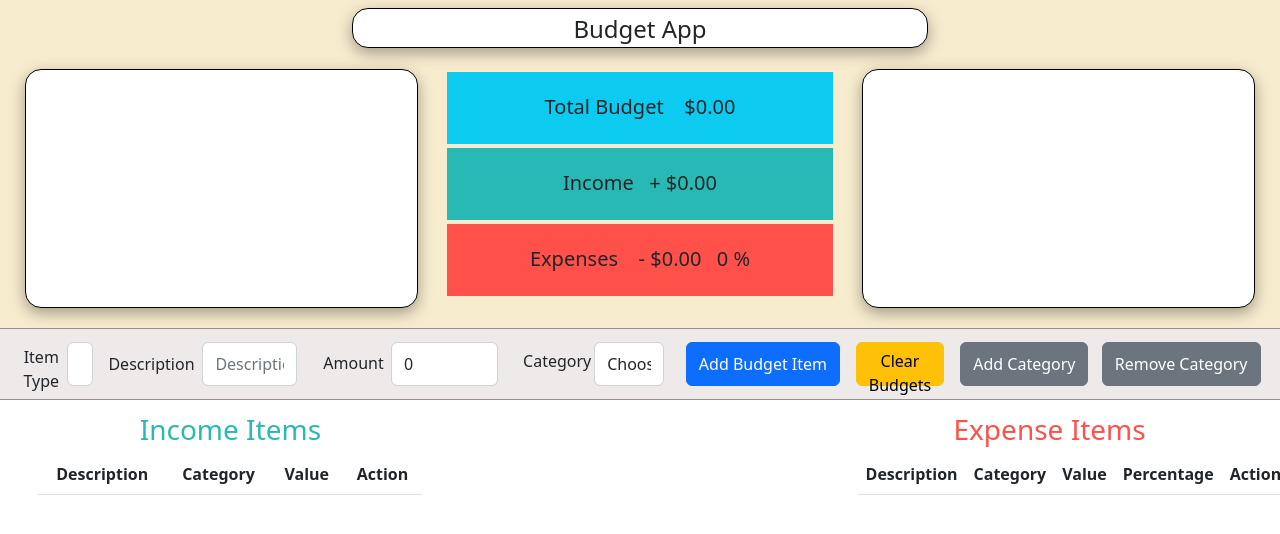
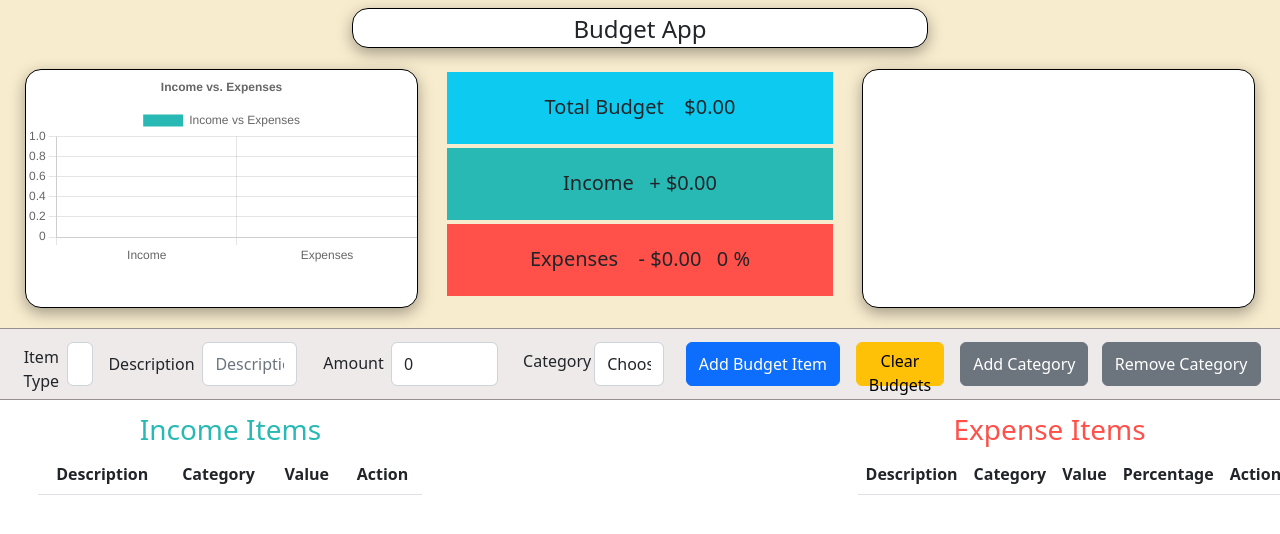
Before and after one commit to ipcampbell12/react_budget_app, a React (Create React App) app: page / in a window 1280 px wide. Shown: the top 534 px of the page. Built offline with nearby package versions, Linux system fonts and the light colour scheme.

Commit message:
bar chart

```diff
--- a/package.json
+++ b/package.json
@@ -10,6 +10,7 @@
     "node-sass": "^7.0.3",
     "react": "^18.2.0",
     "react-bootstrap": "^2.6.0",
+    "react-chartjs-2": "^5.0.1",
     "react-dom": "^18.2.0",
     "react-scripts": "5.0.1",
     "web-vitals": "^2.1.4"
--- a/src/App.js
+++ b/src/App.js
@@ -92,7 +92,7 @@ function App() {
           <h1> Budget App</h1>
         </div>
         <div className="upper">
-          <BarChart />
+          <BarChart income={incomeTotal} expenses={expenseTotal} />
           <TotalBudget income={numberFormatter.format(incomeTotal)} expenses={numberFormatter.format(expenseTotal)} difference={numberFormatter.format(difference)} percentage={overalPercentage} />
           <PieChart />
         </div>
--- a/src/App.scss
+++ b/src/App.scss
@@ -113,7 +113,7 @@ body {
           margin: 1%;
           height: 30%;
           width: auto;
-          background-color: #FF5049;
+          background-color: #ff5049;
           padding-bottom: 1%;
           padding-top: 5%;
 
--- a/src/components/BarChart.js
+++ b/src/components/BarChart.js
@@ -1,9 +1,69 @@
-import React from 'react';
+import React, { useState, useEffect } from 'react';
+import {
+    Chart as ChartJS,
+    CategoryScale,
+    LinearScale,
+    BarElement,
+    Title,
+    Tooltip,
+    Legend,
+} from 'chart.js'
 
-function BarChart(props) {
+import { Bar } from "react-chartjs-2"
+
+ChartJS.register(
+    CategoryScale,
+    LinearScale,
+    BarElement,
+    Title,
+    Tooltip,
+    Legend
+)
+
+
+
+function BarChart({ income, expenses }) {
+
+    const [chartData, setChartData] = useState({
+        datasets: [],
+    })
+
+    const [chartOptions, setChartOptions] = useState({});
+
+
+    useEffect(() => {
+        setChartData({
+            labels: ['Income', 'Expenses'],
+            datasets: [{
+                label: "Income vs Expenses",
+                data: [income, expenses],
+                borderColor: "rgb(53,162,235)",
+                backgroundColor: [
+                    "rgb(40, 185, 181)",
+                    "rgba(255, 80, 73, 0.8)"
+                ]
+            },
+            ],
+        });
+        setChartOptions({
+            responsive: true,
+            plugins: {
+                legend: {
+                    position: "top"
+                },
+                title: {
+                    display: true,
+                    text: "Income vs. Expenses"
+                }
+
+            }
+        })
+    }, [income, expenses])
+
+
     return (
         <div className='bar-chart'>
-
+            <Bar options={chartOptions} data={chartData} />
         </div>
     );
 }
```
Also changed, not shown: 1 other file (tests, documents, lock files or other folders).
